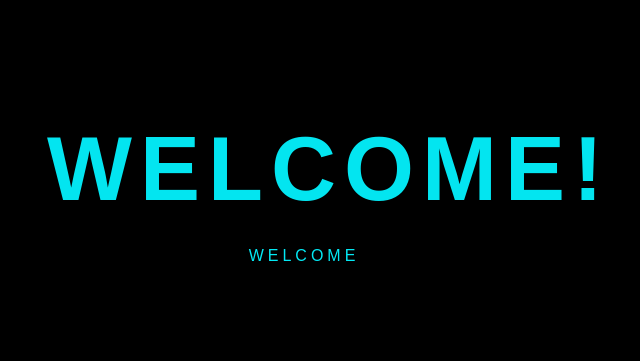
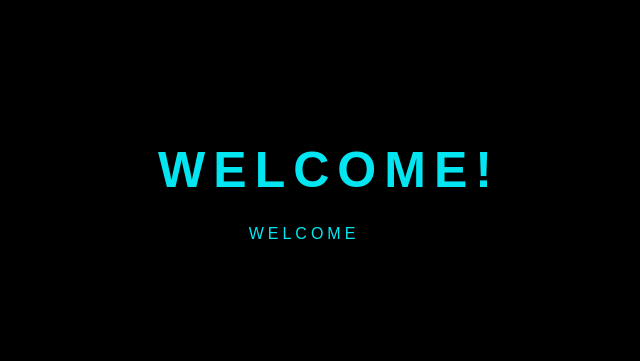
Before and after one commit to AMISTOPOLOGIST/CODING-WITH-ARAVIND, a plain HTML site: page index.html in a window 1280 px wide. Shown: the part 174-535 px from the top of the page, without its empty margins (311-951 px from the left). Drawn offline with Linux system fonts and the light colour scheme.

Commit message:
Update index.html

```diff
--- a/index.html
+++ b/index.html
@@ -34,10 +34,10 @@
 
         .text1 {
             color: #03e9f4;
-            font-size: 90px;
+            font-size: 50px;
             font-weight: 700;
-            letter-spacing: 10px;
-            margin-bottom: 40px;
+            letter-spacing: 5px;
+            margin-bottom: 20px;
             background: rgb(0, 0, 0);
             position: relative;
             animation: text 6s 1;
```
